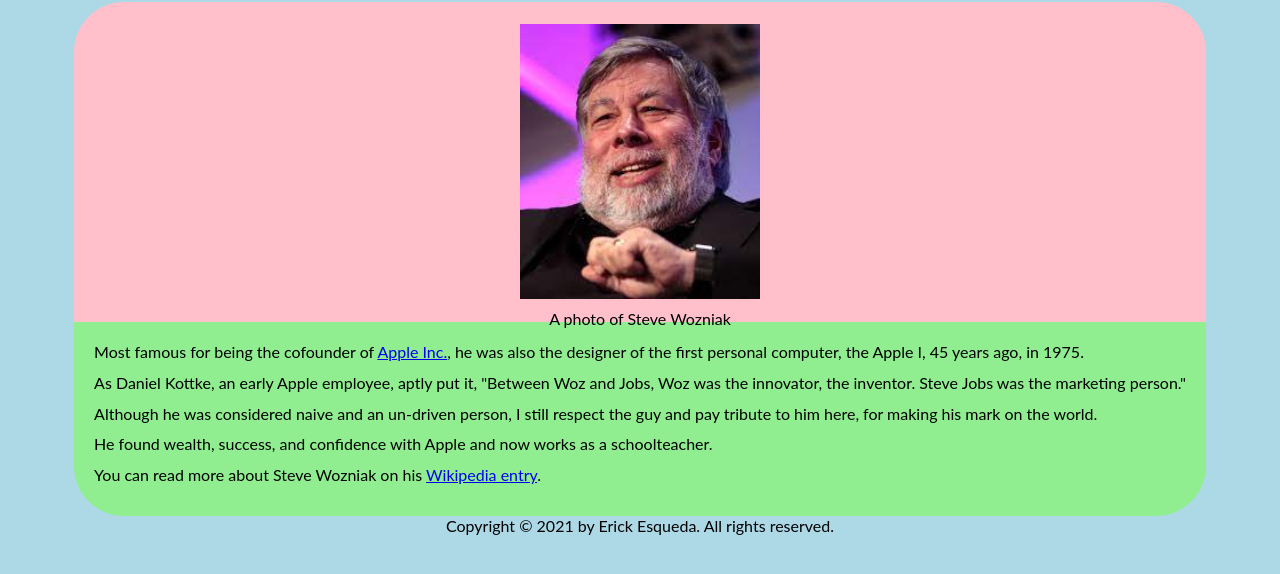
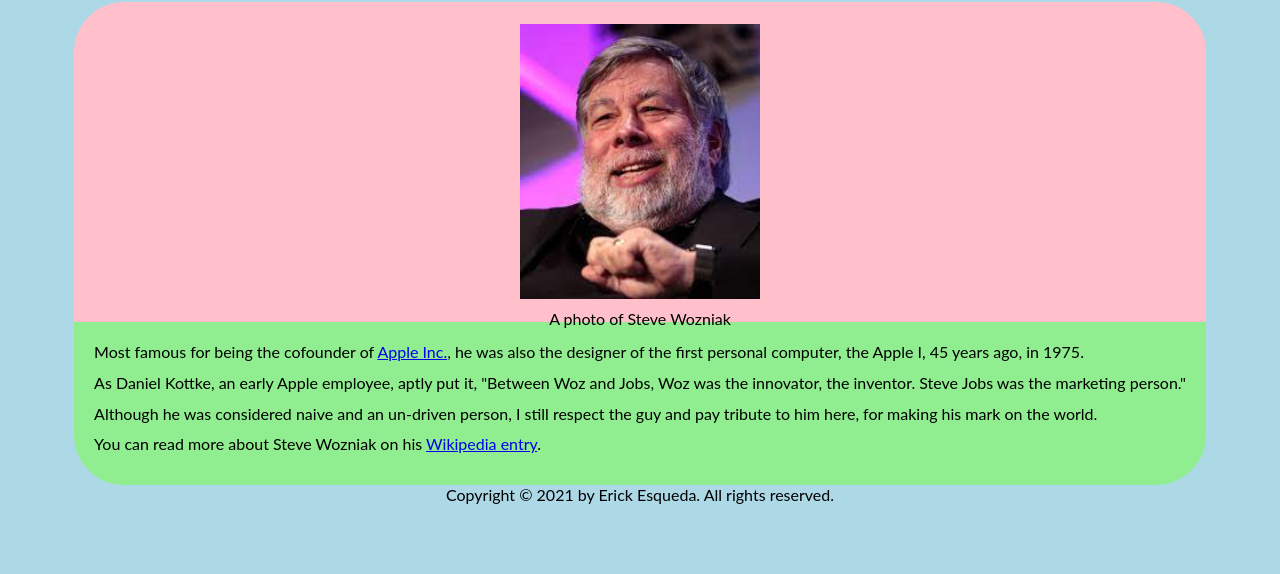
Before and after one commit to solovinomuncher/tribute-site.github.io, a plain HTML site: page index.html in a window 1280 px wide. Shown: the part 78-652 px from the top of the page. Drawn offline with Linux system fonts and the light colour scheme.

Commit message:
Update index.html

```diff
--- a/index.html
+++ b/index.html
@@ -30,8 +30,6 @@
         <p>Although he was considered naive and an un-driven person, I still
           respect the guy and pay tribute to him here, for making his mark on
           the world.</p>
-        <p>He found wealth, success, and confidence with Apple and now works as
-          a schoolteacher.</p>
         <p>You can read more about Steve Wozniak on his
           <a id='tribute-link'
              href='https://en.wikipedia.org/wiki/Steve_Wozniak'
```
